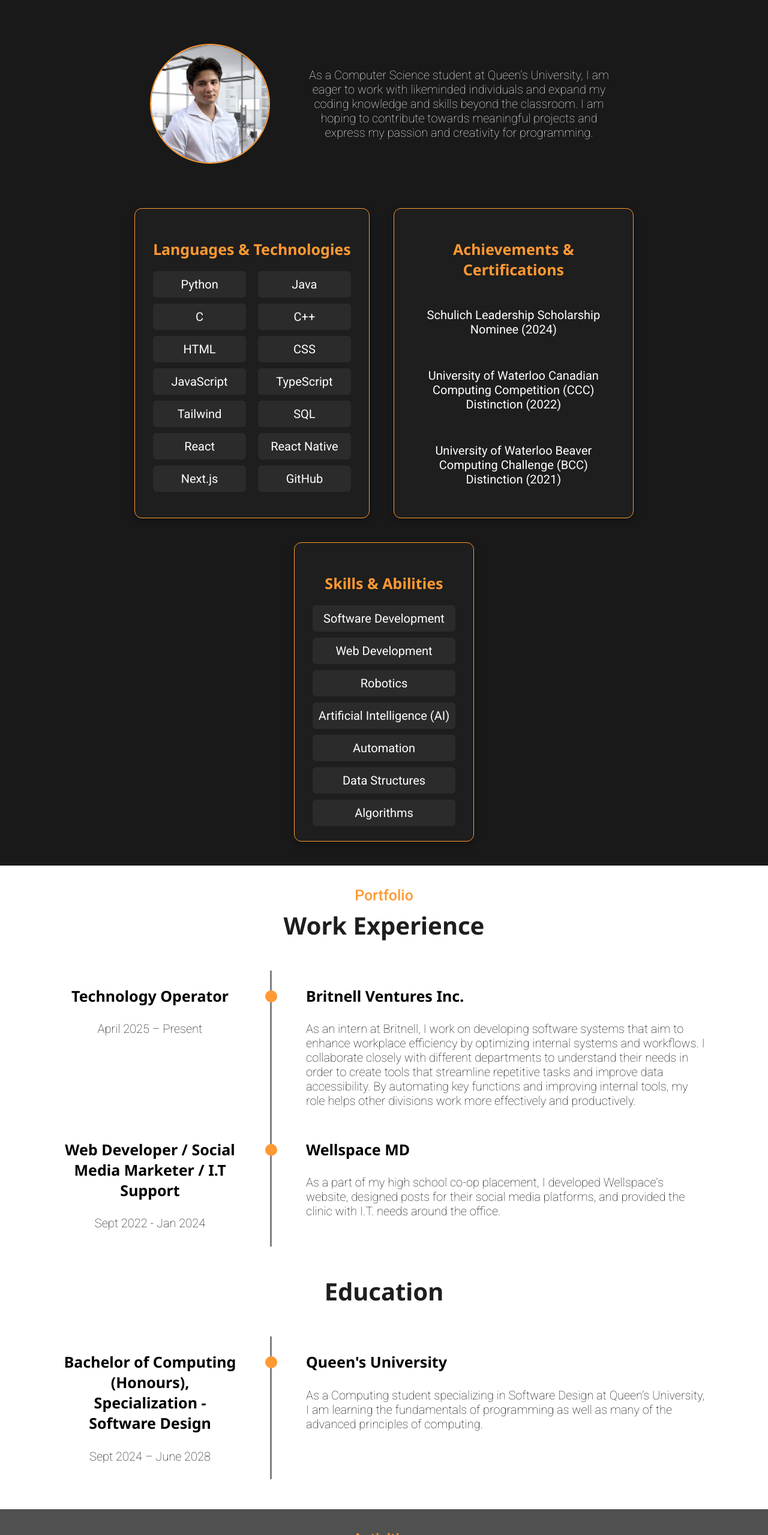
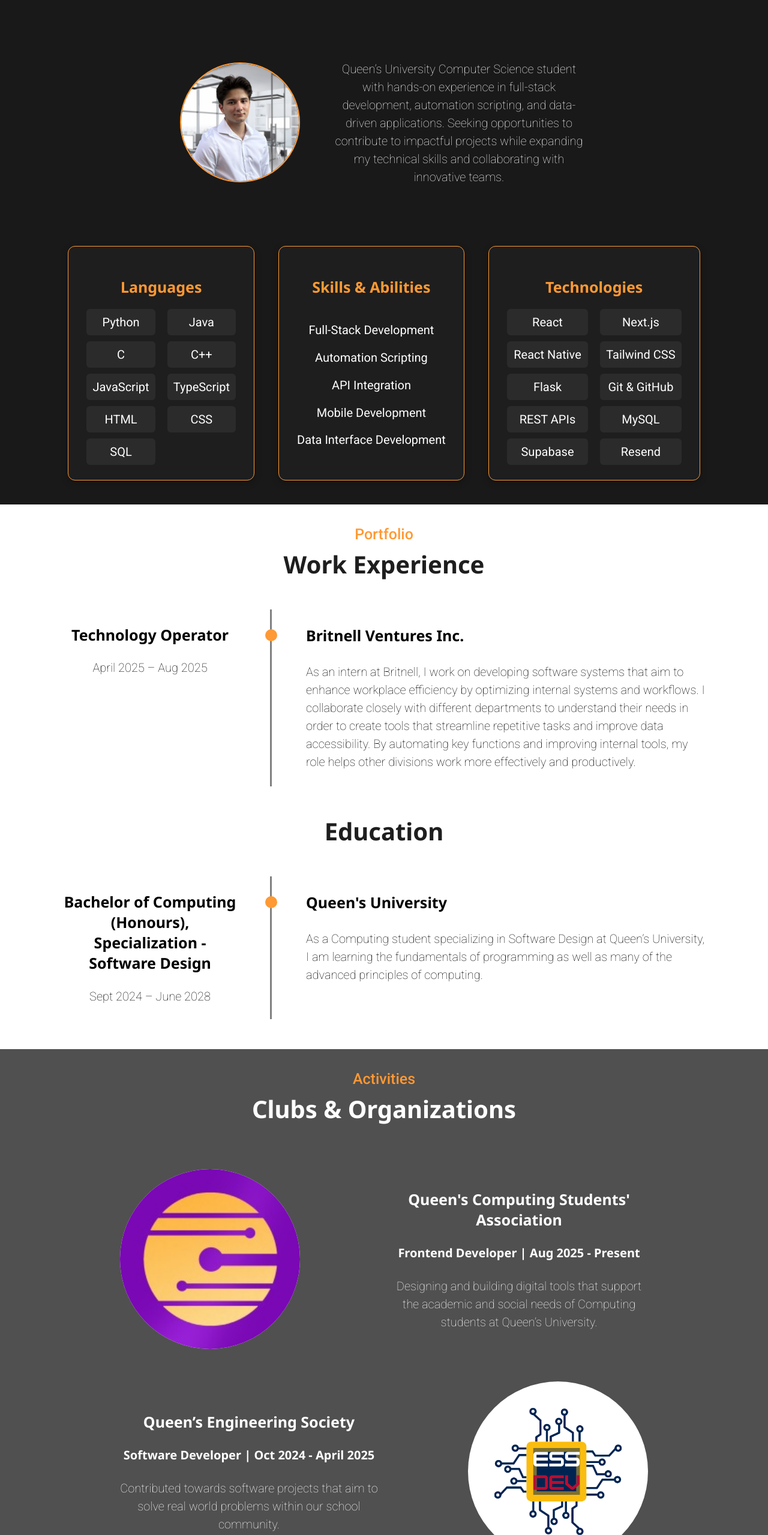
Before and after one commit to RoccoD1616/personal-website, a React (Vite) app: page / in a window 1280 px wide. Shown: the part 927-3486 px from the top of the page at 60% size. Built offline with nearby package versions, Linux system fonts and the light colour scheme; a web font is replaced by a local one.

Commit message:
Updated descriptions for About, Activities, Portfolio, and Projects

```diff
--- a/src/components/About.css
+++ b/src/components/About.css
@@ -22,7 +22,11 @@
     gap: 50px;
     justify-content: center;
     align-items: center;
-    margin: 0 250px;
+    margin: 0 300px;
+}
+
+.about-me h4 {
+    line-height: 1.5;
 }
 
 .headshot img{
@@ -63,7 +67,7 @@
 
 .card-list {
     display: grid;
-    grid-template-columns: repeat(auto-fit, minmax(120px, 1fr));
+    grid-template-columns: repeat(2, 1fr);
     gap: 10px 20px;
 }
 
@@ -76,6 +80,10 @@
     font-weight: 400;
     text-align: center;
     transition: background-color 0.2s ease;
+}
+
+.skill-list {
+    line-height: 120%;
 }
 
 @media (max-width: 600px) {
@@ -96,4 +104,7 @@
     .headshot img {
         margin-bottom: 0;
     }
+    .card-list {
+        grid-template-columns: 1fr;
+    }
 }
--- a/src/components/About.jsx
+++ b/src/components/About.jsx
@@ -13,51 +13,53 @@
                         <img src={Headshot} alt="Rocco DeStefano"/>
                     </a>
                 </div>
-                <h4 style= {{ marginBottom: "60px" }}>As a Computer Science student at Queen's University, I am eager to work with likeminded
-                    individuals and expand my coding knowledge and skills beyond the classroom.
-                    I am hoping to contribute towards meaningful projects and express my passion
-                    and creativity for programming.
+                <h4 style= {{ marginBottom: "60px" }}>
+                    Queen’s University Computer Science student with hands-on experience in full-stack development, automation scripting,
+                    and data-driven applications. Seeking opportunities to contribute to impactful projects while expanding my technical
+                    skills and collaborating with innovative teams.
                 </h4>
             </div>
 
             <div className="skills-and-interests">
                 <div className="card">
-                <h3>Languages & Technologies</h3>
+                <h3>Languages</h3>
                     <div className="card-list">
                         <h4>Python</h4>
                         <h4>Java</h4>
                         <h4>C</h4>
                         <h4>C++</h4>
+                        <h4>JavaScript</h4>
+                        <h4>TypeScript</h4>
                         <h4>HTML</h4>
                         <h4>CSS</h4>
-                        <h4>JavaScript</h4>
-                        <h4>TypeScript</h4>
-                        <h4>Tailwind</h4>
                         <h4>SQL</h4>
-                        <h4>React</h4>
-                        <h4>React Native</h4>
-                        <h4>Next.js</h4>
-                        <h4>GitHub</h4>
                     </div>
                 </div>
 
                 <div className="card">
-                <h3>Achievements & Certifications</h3>
-                    <h4 style={{ fontWeight: "400" }}>Schulich Leadership Scholarship Nominee (2024)</h4>
-                    <h4 style={{ fontWeight: "400" }}>University of Waterloo Canadian Computing Competition (CCC) Distinction (2022)</h4>
-                    <h4 style={{ fontWeight: "400" }}>University of Waterloo Beaver Computing Challenge (BCC) Distinction (2021)</h4>
+                <h3>Skills & Abilities</h3>
+                    <div className="skill-list">
+                        <h4 style={{ fontWeight: "400" }}>Full-Stack Development</h4>
+                        <h4 style={{ fontWeight: "400" }}>Automation Scripting</h4>
+                        <h4 style={{ fontWeight: "400" }}>API Integration</h4>
+                        <h4 style={{ fontWeight: "400" }}>Mobile Development</h4>
+                        <h4 style={{ fontWeight: "400" }}>Data Interface Development</h4>
+                    </div>
                 </div>
 
                 <div className="card">
-                <h3>Skills & Abilities</h3>
+                <h3>Technologies</h3>
                     <div className="card-list">
-                        <h4>Software Development</h4>
-                        <h4>Web Development</h4>
-                        <h4>Robotics</h4>
-                        <h4>Artificial Intelligence (AI)</h4>
-                        <h4>Automation</h4>
-                        <h4>Data Structures</h4>
-                        <h4>Algorithms</h4>
+                        <h4>React</h4>
+                        <h4>Next.js</h4>
+                        <h4>React Native</h4>
+                        <h4>Tailwind CSS</h4>
+                        <h4>Flask</h4>
+                        <h4>Git & GitHub</h4>
+                        <h4>REST APIs</h4>
+                        <h4>MySQL</h4>
+                        <h4>Supabase</h4>
+                        <h4>Resend</h4>
                     </div>
                 </div>
             </div>
--- a/src/components/Activities.css
+++ b/src/components/Activities.css
@@ -46,6 +46,10 @@
     transition: color 0.2s ease, font-size 0.2s ease;
 }
 
+.description h4 {
+    line-height: 1.5;
+}
+
 .description a h3:hover {
     color: rgb(255, 153, 51);
     font-size: 27px;
--- a/src/components/Activities.jsx
+++ b/src/components/Activities.jsx
@@ -20,9 +20,7 @@
                         <h3>Queen's Computing Students' Association</h3>
                     </a>
                     <h3 style={{ fontSize: "20px" }}>Frontend Developer | Aug 2025 - Present</h3>
-                    <h4>As a frontend developer on COMPSA's Tech Team, I help design and build digital tools that
-                        support the academic and social needs of Computing students at Queen’s University.
-                    </h4>
+                    <h4>Designing and building digital tools that support the academic and social needs of Computing students at Queen’s University.</h4>
                 </div>
             </div>
 
@@ -32,11 +30,7 @@
                         <h3>Queen’s Engineering Society</h3>
                     </a>
                     <h3 style={{ fontSize: "20px" }}>Software Developer | Oct 2024 - April 2025</h3>
-                    <h4>As a software developer on ESSDEV, I work with other members of our team in
-                        order to build software projects that aim to solve real world problems within our community.
-                        Through ESSDEV, I have been able to further develop my programming and teamwork skills while
-                        gaining hands-on experience in software development.
-                    </h4>
+                    <h4>Contributed towards software projects that aim to solve real world problems within our school community.</h4>
                 </div>
                 <a href="https://www.engsoc.queensu.ca" target="_blank" rel="noopener noreferrer">
                     <img src={ESSDEV} alt="EngSoc"/>
@@ -52,7 +46,7 @@
                         <h3>Queen’s Web Development Team</h3>
                     </a>
                     <h3 style={{ fontSize: "20px" }}>Web Developer | Sept 2024 - April 2025</h3>
-                    <h4>As a web developer on QWEB, I design and build websites while collaborating with team members to deliver custom web platforms for client businesses.
+                    <h4>Designed and built websites while collaborating with team members to deliver custom web platforms for client businesses.
                     </h4>
                 </div>
             </div>
@@ -63,8 +57,7 @@
                         <h3>Queen’s Racing</h3>
                     </a>
                     <h3 style={{ fontSize: "20px" }}>Electrical Member / Programmer | Sept 2024 - April 2025</h3>
-                    <h4>As a programmer on the electrical sub-team, I work on developing code for the various electrical components and systems within our car.
-                        This experience combines programming and engineering concepts into a large-scale group-based project.
+                    <h4>Worked on developing software for the various electrical components and systems within our car.
                     </h4>
                 </div>
                 <a href="https://www.qfsae.ca" target="_blank" rel="noopener noreferrer">
@@ -81,8 +74,7 @@
                         <h3>First Robotics - Team 9098</h3>
                     </a>
                     <h3 style={{ fontSize: "20px" }}>Lead Programmer | Sept 2022 - Jun 2024</h3>
-                    <h4>As the lead programmer for the programming sub-team, I worked on several projects for our robot, including it’s PID, vision
-                        system, RoboRIO firmware, as well as developing algorithms to maximize our robot’s performance and efficiency. I also trained
+                    <h4>Contributed to developing the robot’s PID, vision system, RoboRIO firmware, and autonomous routines. I also trained
                         other students on the team who were less experienced in programming by teaching coding related concepts and problem-solving techniques.
                     </h4>
                 </div>
--- a/src/components/Portfolio.css
+++ b/src/components/Portfolio.css
@@ -32,11 +32,13 @@
 .company-and-description {
     flex: 1;
     text-align: left;
+    line-height: 1.5;
 }
 
 .education-and-description {
     flex: 1;
     text-align: left;
+    line-height: 1.5;
 }
 
 .border, .education-border {
--- a/src/components/Portfolio.jsx
+++ b/src/components/Portfolio.jsx
@@ -3,18 +3,11 @@
 const workExperience = [
   {
     title: "Technology Operator",
-    date: "April 2025 – Present",
+    date: "April 2025 – Aug 2025",
     company: "Britnell Ventures Inc.",
     description: "As an intern at Britnell, I work on developing software systems that aim to enhance workplace efficiency by optimizing internal systems and workflows. I collaborate closely with different departments to understand their needs in order to create tools that streamline repetitive tasks and improve data accessibility. By automating key functions and improving internal tools, my role helps other divisions work more effectively and productively.",
     website: "https://www.britnell.com"
   },
-  {
-    title: "Web Developer / Social Media Marketer / I.T Support",
-    date: "Sept 2022 - Jan 2024",
-    company: "Wellspace MD",
-    description: "As a part of my high school co-op placement, I developed Wellspace's website, designed posts for their social media platforms, and provided the clinic with I.T. needs around the office.",
-    website: "https://wellspacemdfamilypractice.com"
-  }
 ];
 
 const education = [
@@ -23,7 +16,7 @@
     date: "Sept 2024 – June 2028",
     school: "Queen's University",
     description: "As a Computing student specializing in Software Design at Queen’s University, I am learning the fundamentals of programming as well as many of the advanced principles of computing."
-  }
+  },
 ]
 
 function Portfolio() {
--- a/src/components/Projects.jsx
+++ b/src/components/Projects.jsx
@@ -24,7 +24,7 @@
         date: "In Progress",
         image: CompsaApp,
         description: "The official mobile application for Queen's COMPSA  that allows students to access club information, events, and resources.",
-        technologies: ["React Native", "TypeScript"],
+        technologies: ["React Native", "TypeScript", "Supabase"],
         link: "https://github.com/compsa-tech-team/COMPSA-App/tree/main",
         alt: "COMPSA App"
     },
@@ -51,7 +51,7 @@
         date: "02/2025",
         image: NumNum,
         description: "An AI powered dining app that recommends restaurant choices to users based on their preferences, such as location, dietary needs, cuisine, price range and much more.",
-        technologies: ["Python", "Flask"],
+        technologies: ["Python", "Flask", "REST APIs"],
         link: "https://devpost.com/software/numnum",
         alt: "NumNum"
     },
@@ -59,7 +59,7 @@
         title: "Student Buy & Trade",
         date: "04/2025",
         image: StudentBT,
-        description: "Worked with my ESSDEV team to develop a platform where students can easily buy, sell, trade, and donate school items.",
+        description: "Contributed to developing a platform where students can easily buy, sell, trade, and donate school items.",
         technologies: ["HTML", "CSS", "JavaScript", "React"],
         link: "https://github.com/Queens-ESSDEV/Student-BST",
         alt: "Student Buy & Trade"
@@ -68,7 +68,7 @@
         title: "Isabel Balder Club Website",
         date: "04/2025",
         image: IsabelBalderClub,
-        description: "Worked with my QWEB team to develop a website for local theatre club at Queen's University.",
+        description: "Developed a website for a Queen’s University theatre club, providing students with a centralized place to learn about the team and explore upcoming initiatives.",
         technologies: ["HTML", "CSS", "TypeScript", "React"],
         link: "https://github.com/queens-web-development-club/ws25t01-isabeltheatreclub",
         alt: "Isabel Balder Club"
@@ -78,7 +78,7 @@
         date: "05/2025",
         image: Britnell,
         description: "Developed a warehouse inventory optimization system using a frequency-based algorithm to analyze order quantities and improve item placement.",
-        technologies: ["HTML", "CSS", "JavaScript", "Python", "SQL ", "React"],
+        technologies: ["Python", "MySQL ", "React", "Flask", "REST APIs"],
         link: "javascript:void(0)",
         alt: "Warehouse Optimizer"
     },
@@ -87,7 +87,7 @@
         date: "06/2025",
         image: Britnell,
         description: "Built an automated system to generate sales metrics and monitor warehouse performance using APIs.",
-        technologies: ["Python", "SQL"],
+        technologies: ["Python", "MySQL"],
         link: "javascript:void(0)",
         alt: "NSS Generator"
     },
@@ -96,7 +96,7 @@
         date: "07/2025",
         image: Britnell,
         description: "Developed an automated system that calculates daily sales and sends summary reports via email using APIs.",
-        technologies: ["Python", "SQL"],
+        technologies: ["Python", "MySQL"],
         link: "javascript:void(0)",
         alt: "NSS Report Automator"
     },
@@ -114,7 +114,7 @@
         date: "08/2025",
         image: Britnell,
         description: "Built an automated system that emails customers regarding their pending orders and ETAs and logs all order data into internal company records.",
-        technologies: ["Python", "SQL"],
+        technologies: ["Python", "MySQL"],
         link: "javascript:void(0)",
         alt: "Backup Delete Automator"
     }
```
